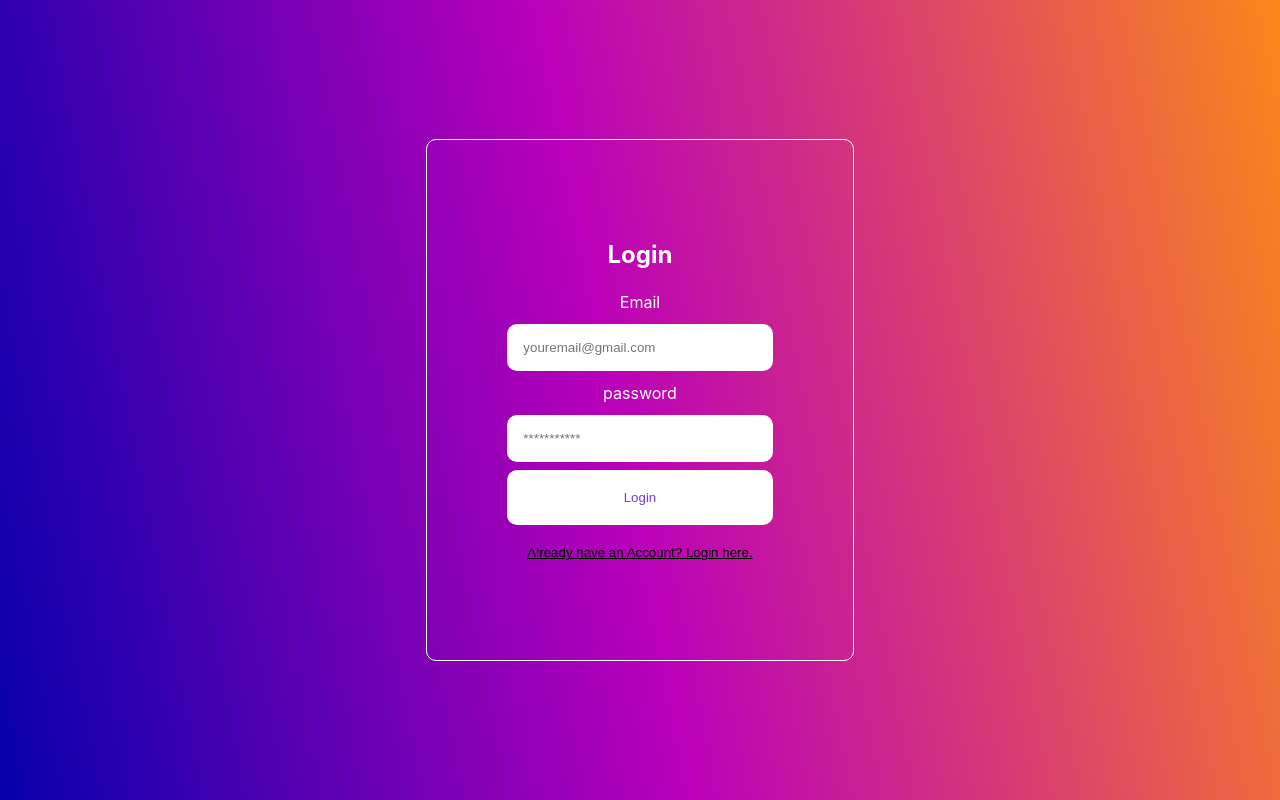
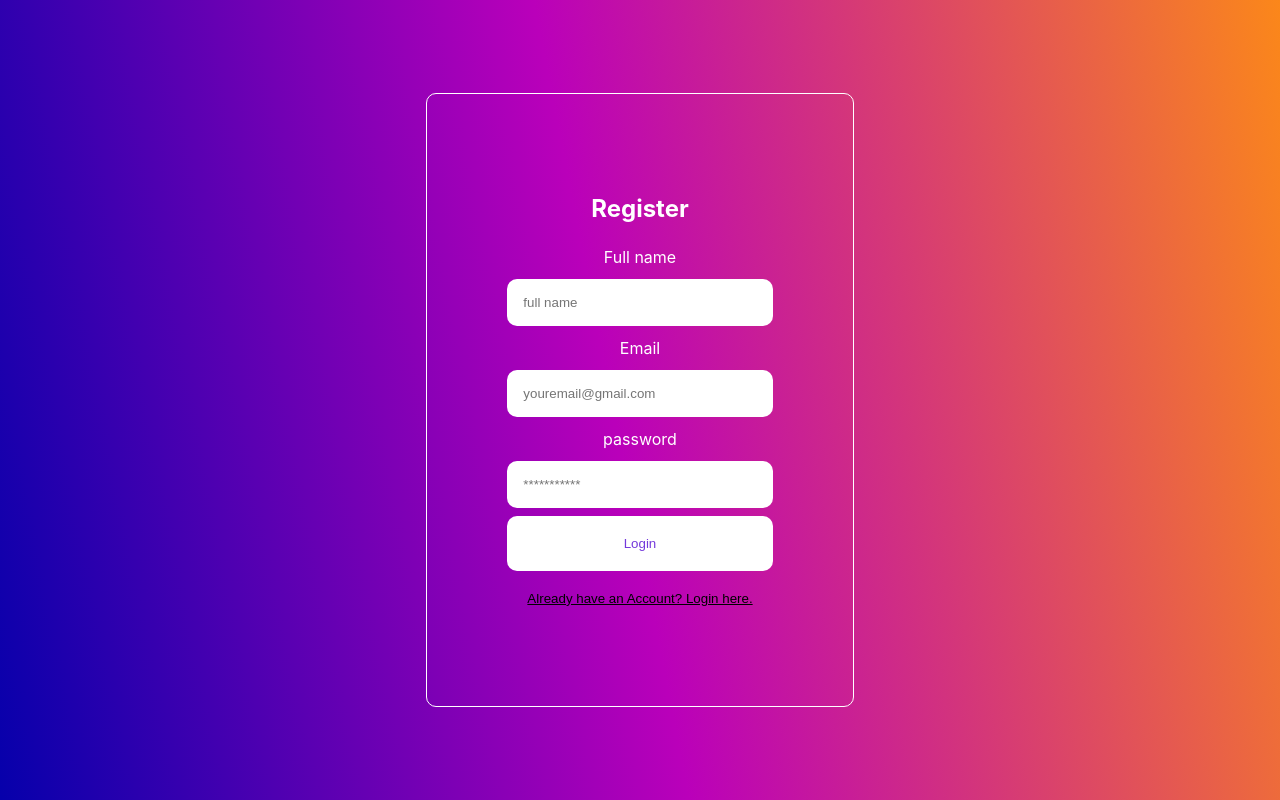
Before and after one commit to TrimTech-Squad/barbershop-frontend, a React (Create React App) app: page /register in a window 1280 px wide. Built offline with nearby package versions, Linux system fonts and the light colour scheme.

Commit message:
adding routes and change exsiting page logic

```diff
--- a/package.json
+++ b/package.json
@@ -6,9 +6,13 @@
     "@testing-library/jest-dom": "^5.17.0",
     "@testing-library/react": "^13.4.0",
     "@testing-library/user-event": "^13.5.0",
+    "localforage": "^1.10.0",
+    "match-sorter": "^6.3.1",
     "react": "^18.2.0",
     "react-dom": "^18.2.0",
+    "react-router-dom": "^6.21.0",
     "react-scripts": "5.0.1",
+    "sort-by": "^1.2.0",
     "web-vitals": "^2.1.4"
   },
   "scripts": {
--- a/public/index.html
+++ b/public/index.html
@@ -28,7 +28,7 @@
   </head>
   <body>
     <noscript>You need to enable JavaScript to run this app.</noscript>
-    <div id="root"></div>
+    <div id="root" class="App"></div>
     <!--
       This HTML file is a template.
       If you open it directly in the browser, you will see an empty page.
--- a/src/App.js
+++ b/src/App.js
@@ -1,22 +1,16 @@
-import React, { useState } from 'react';
+import React, { useState } from "react";
 // import logo from './logo.svg';
-import './App.css';
-import { Login } from './Login';
-import { Register } from './Register';
+import "./App.css";
+import { Login } from "./Login";
+import { Route, Routes } from "react-router-dom";
+import { Register } from "./Register";
 
 function App() {
-  const [currentForm, setCurrentForm] = useState('login');
-
-  const toggleForm = (formName) => {
-    setCurrentForm(formName);
-  }
-
   return (
-    <div className="App">
-      {
-        currentForm === 'login' ? <Login onFormSwitch={toggleForm}/> : <Register onFormSwitch={toggleForm} />
-      }
-    </div>
+    <Routes>
+      <Route path="/login" element={<Login />} />
+      <Route path="/register" element={<Register />} />
+    </Routes>
   );
 }
 
--- a/src/Login.jsx
+++ b/src/Login.jsx
@@ -1,24 +1,43 @@
-import React, { useState } from 'react';
-export const Login = (props) => {
-    const [email, setEmail] = useState('');
-    const [password, setPassword] = useState('');
+import React, { useState } from "react";
+import { useNavigate } from "react-router-dom";
+export const Login = () => {
+  const [email, setEmail] = useState("");
+  const [password, setPassword] = useState("");
 
   const handleSubmit = (e) => {
     e.preventDefault();
     console.log(email, password);
-    }
+  };
+
+  const navigate = useNavigate();
 
   return (
     <div className="auth-form-container">
       <h2>Login</h2>
       <form className="login-form" onSubmit={handleSubmit}>
         <label htmlFor="email">Email</label>
-                <input value={email} onChange={(e) => setEmail(e.target.value)} type="email" placeholder="youremail@gmail.com" id="email" name="email"/>
+        <input
+          value={email}
+          onChange={(e) => setEmail(e.target.value)}
+          type="email"
+          placeholder="youremail@gmail.com"
+          id="email"
+          name="email"
+        />
         <label htmlFor="password">password</label>
-                <input value={password} onChange={(e) => setPassword(e.target.value)} type="password" placeholder="***********" id="password" name="password"/>
+        <input
+          value={password}
+          onChange={(e) => setPassword(e.target.value)}
+          type="password"
+          placeholder="***********"
+          id="password"
+          name="password"
+        />
         <button type="submit">Login</button>
       </form>
-            <button className="link-btn" onClick={() => props.onFormSwitch('register')}>Already have an Account? Login here.</button>
+      <button className="link-btn" onClick={() => navigate("/register")}>
+        Don't have an Account? Register here.
+      </button>
     </div>
   );
-}
+};
--- a/src/Register.jsx
+++ b/src/Register.jsx
@@ -1,28 +1,53 @@
-import React, { useState } from 'react';
+import React, { useState } from "react";
+import { useNavigate } from "react-router-dom";
 export const Register = (props) => {
-    const [email, setEmail] = useState('');
-    const [password, setPassword] = useState('');
-    const [name, setName] = useState('');
+  const [email, setEmail] = useState("");
+  const [password, setPassword] = useState("");
+  const [name, setName] = useState("");
 
+  const navigate = useNavigate();
 
   const handleSubmit = (e) => {
     e.preventDefault();
     console.log(email, password);
-    }
+  };
 
   return (
     <div className="auth-form-container">
       <h2>Register</h2>
       <form className="register-form" onSubmit={handleSubmit}>
         <label htmlFor="name">Full name</label>
-                <input value={name} name="name" id="name" onChange={(e) => setName(e.target.value)} type="text" placeholder="full name" />
+        <input
+          value={name}
+          name="name"
+          id="name"
+          onChange={(e) => setName(e.target.value)}
+          type="text"
+          placeholder="full name"
+        />
         <label htmlFor="email">Email</label>
-                <input value={email} onChange={(e) => setEmail(e.target.value)} type="email" placeholder="youremail@gmail.com" id="email" name="email"/>
+        <input
+          value={email}
+          onChange={(e) => setEmail(e.target.value)}
+          type="email"
+          placeholder="youremail@gmail.com"
+          id="email"
+          name="email"
+        />
         <label htmlFor="password">password</label>
-                <input value={password} onChange={(e) => setPassword(e.target.value)} type="password" placeholder="***********" id="password" name="password"/>
+        <input
+          value={password}
+          onChange={(e) => setPassword(e.target.value)}
+          type="password"
+          placeholder="***********"
+          id="password"
+          name="password"
+        />
         <button type="submit">Login</button>
       </form>
-            <button className="link-btn" onClick={() => props.onFormSwitch('login')}>Don't have an Account? Register here.</button>
+      <button className="link-btn" onClick={() => navigate("/login")}>
+        Already have an Account? Login here.
+      </button>
     </div>
   );
-}
+};
--- a/src/index.js
+++ b/src/index.js
@@ -1,13 +1,16 @@
-import React from 'react';
-import ReactDOM from 'react-dom/client';
-import './index.css';
-import App from './App';
-import reportWebVitals from './reportWebVitals';
+import React from "react";
+import ReactDOM from "react-dom/client";
+import "./index.css";
+import App from "./App";
+import reportWebVitals from "./reportWebVitals";
+import { BrowserRouter } from "react-router-dom";
 
-const root = ReactDOM.createRoot(document.getElementById('root'));
+const root = ReactDOM.createRoot(document.getElementById("root"));
 root.render(
   <React.StrictMode>
-    <App />
+    <BrowserRouter>
+      <App />
+    </BrowserRouter>
   </React.StrictMode>
 );
 
```
Also changed, not shown: src/App.css (+9 -7 lines), 1 other file (tests, documents, lock files or other folders). Lines whose indentation alone changed are shown as unchanged.
